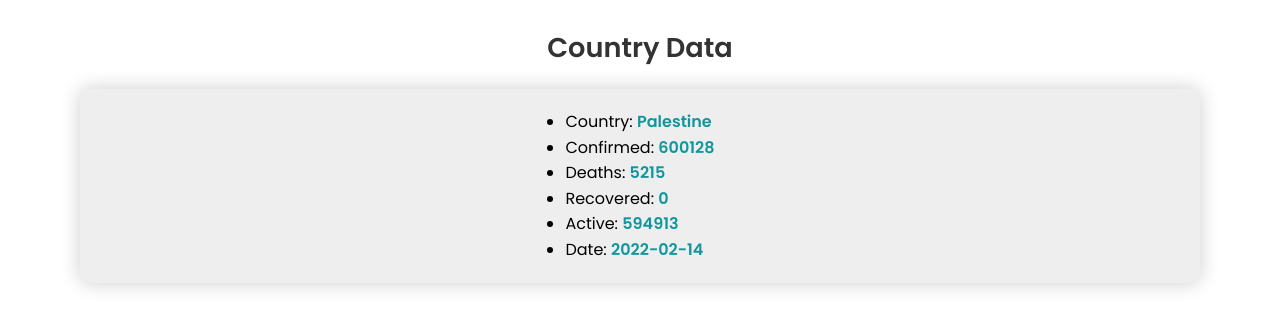
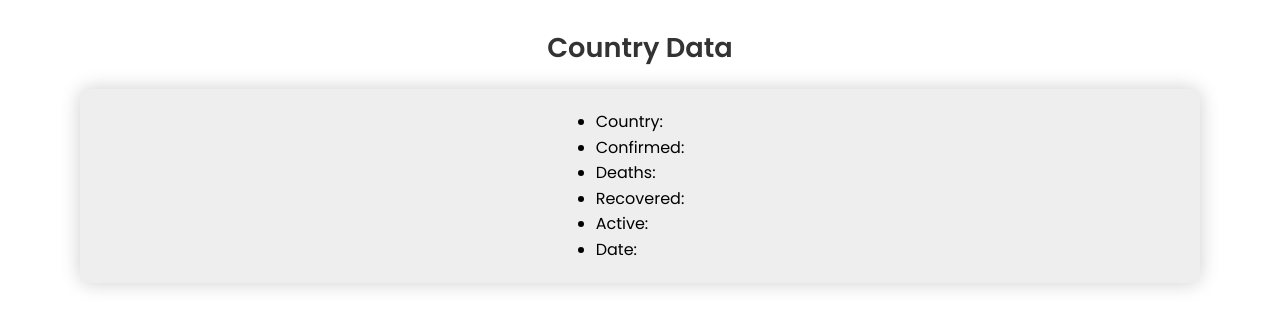
Before and after one commit to GSG-G11/Covidiy, a website: page public/index.html in a window 1280 px wide. Shown: the part 156-484 px from the top of the page. Drawn offline with Linux system fonts and the light colour scheme.

Commit message:
remove data sample from html home page Relates #21

```diff
--- a/public/index.html
+++ b/public/index.html
@@ -41,12 +41,12 @@
           <h3>Country Data</h3>
           <div class="ul-wrapper">
             <ul>
-              <li>Country: <span class="list-data"   id="country-name">Palestine</span></li>
-              <li>Confirmed: <span class="list-data" id="confirmed">600128</span></li>
-              <li>Deaths: <span class="list-data"    id="deaths">5215</span></li>
-              <li>Recovered: <span class="list-data" id="recoverd">0</span></li>
-              <li>Active: <span class="list-data"    id="active">594913</span></li>
-              <li>Date: <span class="list-data"      id="date">2022-02-14</span></li>
+              <li>Country: <span class="list-data"   id="country-name"></span></li>
+              <li>Confirmed: <span class="list-data" id="confirmed"></span></li>
+              <li>Deaths: <span class="list-data"    id="deaths"></span></li>
+              <li>Recovered: <span class="list-data" id="recoverd"></span></li>
+              <li>Active: <span class="list-data"    id="active"></span></li>
+              <li>Date: <span class="list-data"      id="date"></span></li>
             </ul>
           </div>
         </div>
```
